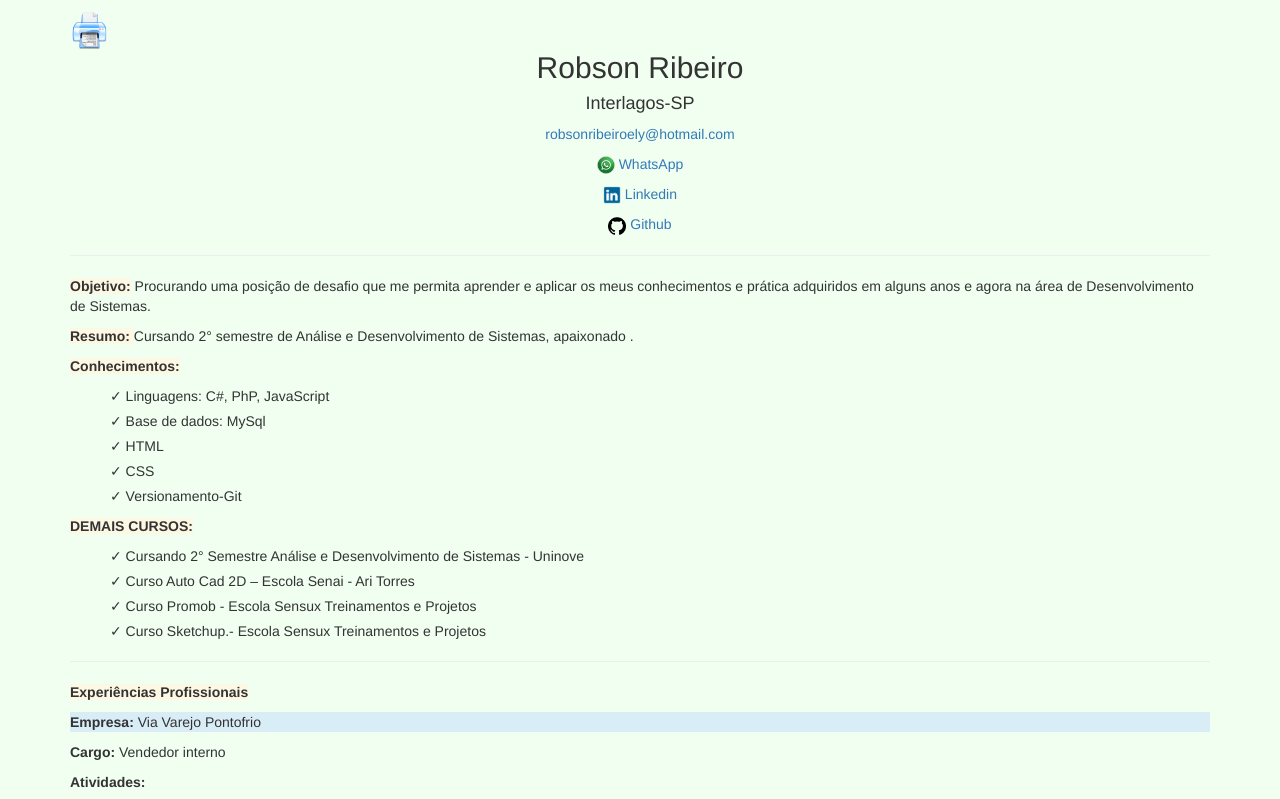
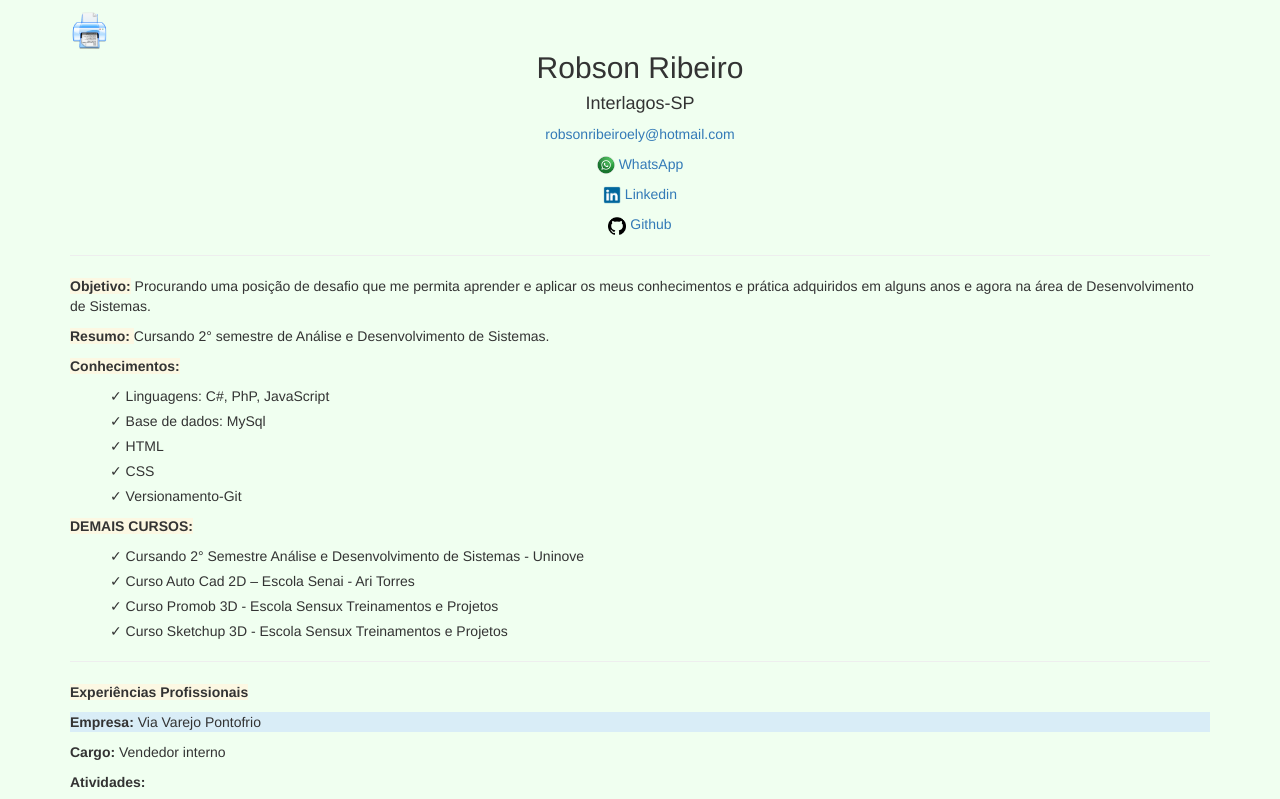
Before and after one commit to devrobsonribeiro/curriculo, a plain HTML site: page index.html in a window 1280 px wide. Shown: the top 799 px of the page. Drawn offline with nearby package versions, Linux system fonts and the light colour scheme.

Commit message:
commit inicial

```diff
--- a/index.html
+++ b/index.html
@@ -39,7 +39,7 @@
 <body class="container">
 
     <div class="logo_impressora">
-        <a href="src/CurriculumRobson-ADS.pdf" target="_blank">
+        <a href="src/Curriculum-Robson-ADS.pdf" target="_blank">
 
             <img src="img/print.png" alt="ícone de impressão" width="40px" height="auto">
         </a>
@@ -79,7 +79,6 @@
     <hr>
     <!--fim cabeçalho-->
 
-
     <p>
         <strong class="bg-warning">Objetivo:</strong> Procurando uma posição de
         desafio que me permita aprender e
@@ -89,7 +88,7 @@
     </p>
 
     <p><strong class="bg-warning">Resumo: </strong>Cursando 2° semestre de Análise e
-        Desenvolvimento de Sistemas, apaixonado .</p>
+        Desenvolvimento de Sistemas.</p>
 
     <p><strong class="bg-warning">Conhecimentos:</strong></p>
     <ul>
@@ -98,15 +97,14 @@
         <li> HTML</li>
         <li> CSS</li>
         <li> Versionamento-Git</li>
-
     </ul>
 
     <p><strong class="bg-warning">DEMAIS CURSOS:</strong></p>
     <ul>
         <li> Cursando 2° Semestre Análise e Desenvolvimento de Sistemas - Uninove </li>
         <li> Curso Auto Cad 2D – Escola Senai - Ari Torres </li>
-        <li> Curso Promob - Escola Sensux Treinamentos e Projetos </li>
-        <li> Curso Sketchup.- Escola Sensux Treinamentos e Projetos</li>
+        <li> Curso Promob 3D - Escola Sensux Treinamentos e Projetos </li>
+        <li> Curso Sketchup 3D - Escola Sensux Treinamentos e Projetos</li>
     </ul>
 
     <hr>
@@ -115,39 +113,32 @@
     <p class="bg-info"><strong>Empresa:</strong> Via Varejo Pontofrio</p>
     <p><strong>Cargo:</strong> Vendedor interno </p>
     <p><strong>Atividades:</strong></p>
-
     <ul>
         <li> Vendas </li>
         <li> Consultas e cadastro de clientes </li>
     </ul>
-
     <p><strong>Período:</strong> Outubro/2019 à atual</p>
-
 
 
     <p class="bg-info"><strong>Empresa:</strong> Auto Posto Professor Martins LTDA</p>
     <p><strong>Cargo:</strong> Gerente</p>
     <p><strong>Atividades:</strong></p>
-
     <ul>
         <li>Supervisão, orientação e controle das atividades diárias dos colaboradores, revisões e vistorias quanto as
             normas e procedimentos padrões para postos de gasolina e loja de conveniência, controle de estoque,
             fechamento de caixa, conferência das sangrias, liberação do carro forte entre outros.</li>
     </ul>
-
     <p><strong>Período:</strong> Dezembro/2014 à Março/2017</p>
 
 
     <p class="bg-info"><strong>Empresa:</strong> Auto Posto Inoue LTDA</p>
     <p><strong>Cargo:</strong> Gerente</p>
     <p><strong>Atividades:</strong></p>
-
     <ul>
         <li>Supervisão, orientação e controle das atividades diárias dos colaboradores, revisões e vistorias quanto as
             normas e procedimentos padrões para postos de gasolina e loja de conveniência, controle de estoque,
             fechamento de caixa, conferência das sangrias, liberação do carro forte entre outros.</li>
     </ul>
-
     <p><strong>Período:</strong> Abril/2011 à Março/2014</p>
 
 </body>
```
